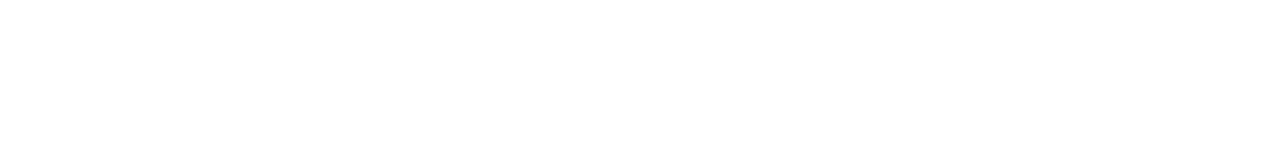
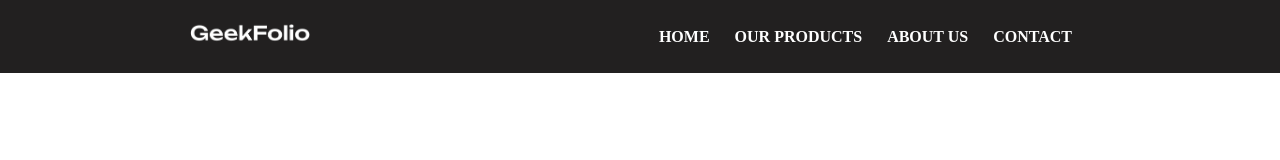
Before and after one commit to mahfuzar175/My-first-website, a plain HTML site: page index.html in a window 1280 px wide. Drawn offline with Linux system fonts and the light colour scheme.

Commit message:
first commit

```diff
--- a/index.html
+++ b/index.html
@@ -4,8 +4,33 @@
     <meta charset="UTF-8">
     <meta name="viewport" content="width=device-width, initial-scale=1.0">
     <title>My First Website</title>
+    <link rel="stylesheet" href="style.css">
+    <link rel="shortcut icon" href="logo/R.png" type="image/x-icon">
 </head>
 <body>
+    <header>
+        <nav>
+            <div class="menu-container">
+                <div class="logo">
+                    <img class="logo1"src="./logo/logo-light.png" alt="">
+                </div>
+                <div class="menues">
 
+                    <li class="menu">HOME</li>
+                    <li class="menu">OUR PRODUCTS</li>
+                    <li class="menu">ABOUT US</li>
+                    <li class="menu">CONTACT</li>
+
+                </div>
+            </div>
+        </nav>
+
+    </header>
+    <main>
+
+    </main>
+    <footer>
+
+    </footer>
 </body>
 </html>
--- a/style.css
+++ b/style.css
@@ -0,0 +1,32 @@
+*{
+    margin: 0px;
+    padding: 0px;
+}
+.menu-container{
+    background-color: rgb(34, 32, 32);
+    padding: 20px;
+    color: white;
+    list-style: none;
+    display: flex;
+    align-items: center;
+    justify-content: space-around;
+
+}
+.logo1{
+    width: 120px;
+}
+.menues{
+    display: flex;
+}
+.menu{
+    margin-right: 10px;
+    padding: 7.5px;
+    cursor: grabbing;
+    font-weight: bold;
+
+
+}
+.menu:hover{
+    color: green;
+    i
+}
```
